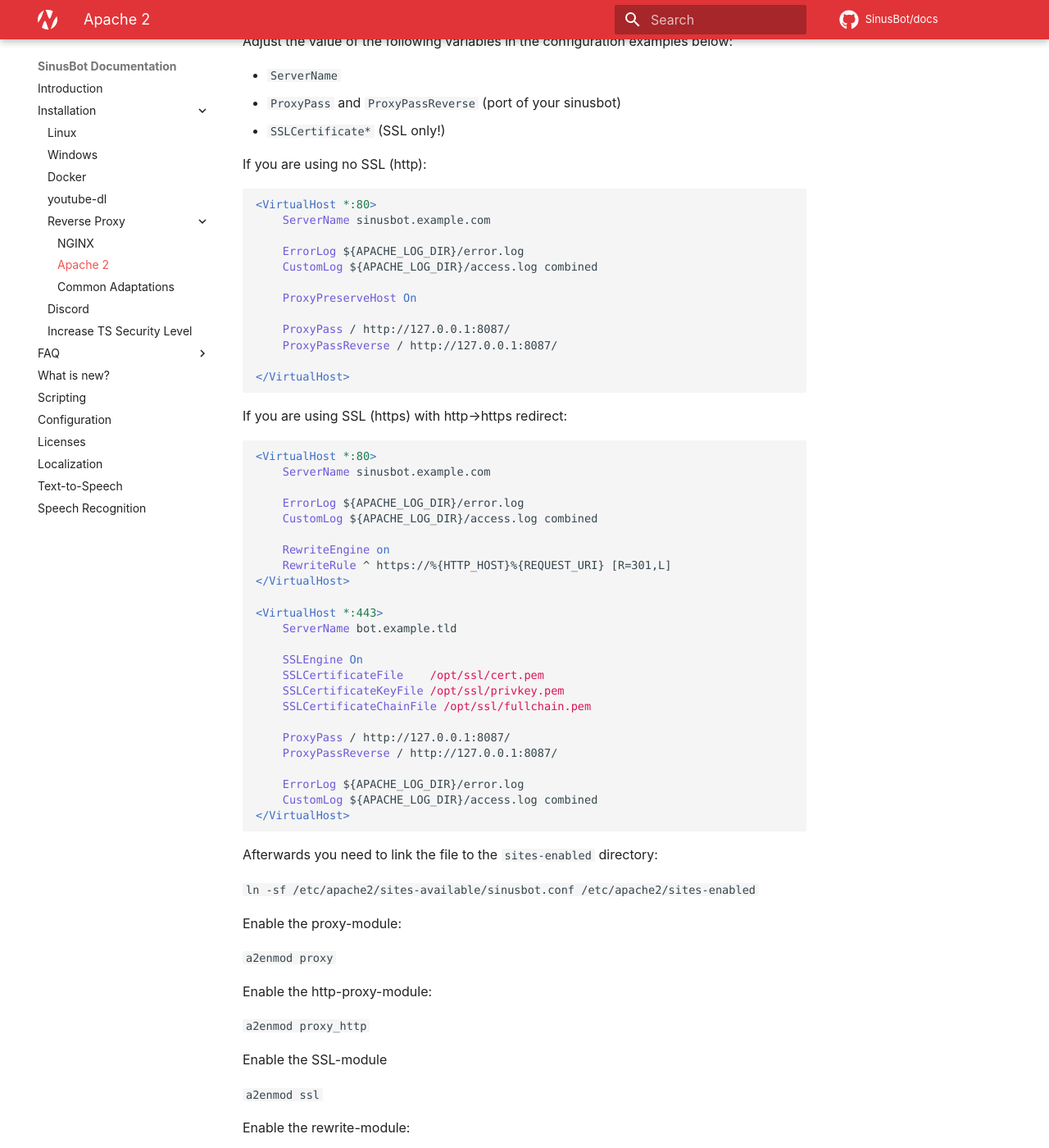
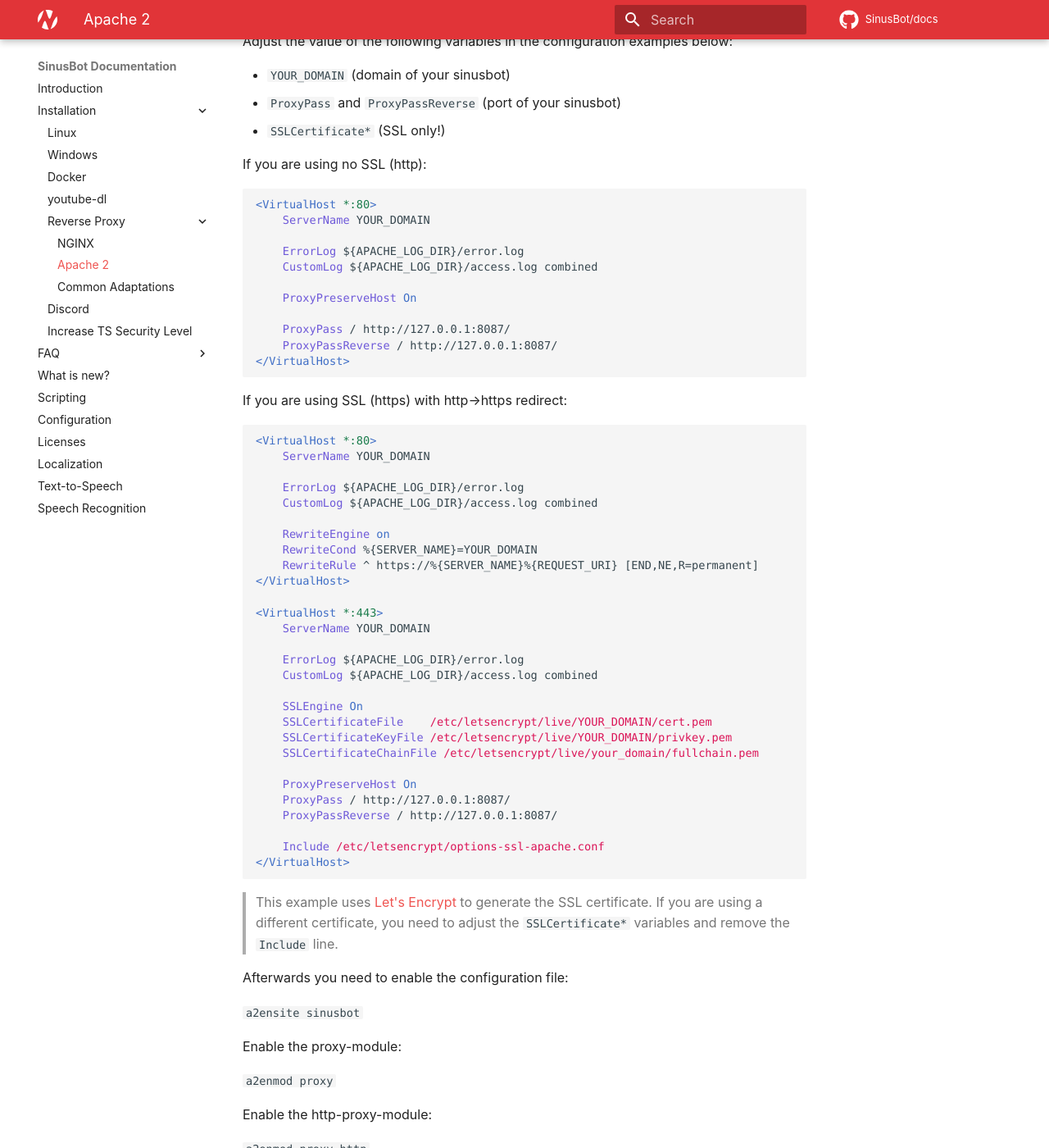
Before and after one commit to SinusBot/docs, an MkDocs documentation site: the page built from docs/reverse-proxy/apache2.md, in a window 1280 px wide and 1400 px high, scrolled down 353 px. Shown: the whole window at 82% size. Built offline with MkDocs 1.6.1 and Material for MkDocs 9.7.7, drawn with Linux system fonts in a browser that asks for light colours; comment, search, counter and statistics services are not loaded.

Commit message:
Update installation & reverse proxy documentation
- Reworked discord installation docs
- Updated reverse proxy docs

Suppresses #27

````diff
--- a/docs/reverse-proxy/apache2.md
+++ b/docs/reverse-proxy/apache2.md
@@ -4,7 +4,7 @@
 
 Adjust the value of the following variables in the configuration examples below:
 
-- `ServerName`
+- `YOUR_DOMAIN` (domain of your sinusbot)
 - `ProxyPass` and `ProxyPassReverse` (port of your sinusbot)
 - `SSLCertificate*` (SSL only!)
 
@@ -14,7 +14,7 @@
 
 ```apache
 <VirtualHost *:80>
-    ServerName sinusbot.example.com
+    ServerName YOUR_DOMAIN
 
     ErrorLog ${APACHE_LOG_DIR}/error.log
     CustomLog ${APACHE_LOG_DIR}/access.log combined
@@ -23,7 +23,6 @@
 
     ProxyPass / http://127.0.0.1:8087/
     ProxyPassReverse / http://127.0.0.1:8087/
-
 </VirtualHost>
 ```
 
@@ -31,34 +30,39 @@
 
 ```apache
 <VirtualHost *:80>
-    ServerName sinusbot.example.com
+    ServerName YOUR_DOMAIN
 
     ErrorLog ${APACHE_LOG_DIR}/error.log
     CustomLog ${APACHE_LOG_DIR}/access.log combined
 
     RewriteEngine on
-    RewriteRule ^ https://%{HTTP_HOST}%{REQUEST_URI} [R=301,L]
+    RewriteCond %{SERVER_NAME}=YOUR_DOMAIN
+    RewriteRule ^ https://%{SERVER_NAME}%{REQUEST_URI} [END,NE,R=permanent]
 </VirtualHost>
 
 <VirtualHost *:443>
-    ServerName bot.example.tld
+    ServerName YOUR_DOMAIN
+
+    ErrorLog ${APACHE_LOG_DIR}/error.log
+    CustomLog ${APACHE_LOG_DIR}/access.log combined
 
     SSLEngine On
-    SSLCertificateFile    /opt/ssl/cert.pem
-    SSLCertificateKeyFile /opt/ssl/privkey.pem
-    SSLCertificateChainFile /opt/ssl/fullchain.pem
+    SSLCertificateFile    /etc/letsencrypt/live/YOUR_DOMAIN/cert.pem
+    SSLCertificateKeyFile /etc/letsencrypt/live/YOUR_DOMAIN/privkey.pem
+    SSLCertificateChainFile /etc/letsencrypt/live/your_domain/fullchain.pem
 
+    ProxyPreserveHost On
     ProxyPass / http://127.0.0.1:8087/
     ProxyPassReverse / http://127.0.0.1:8087/
 
-    ErrorLog ${APACHE_LOG_DIR}/error.log
-    CustomLog ${APACHE_LOG_DIR}/access.log combined
+    Include /etc/letsencrypt/options-ssl-apache.conf
 </VirtualHost>
 ```
+> This example uses [Let's Encrypt](https://letsencrypt.org/) to generate the SSL certificate. If you are using a different certificate, you need to adjust the `SSLCertificate*` variables and remove the `Include` line.
 
-Afterwards you need to link the file to the `sites-enabled` directory:
+Afterwards you need to enable the configuration file:
 
-`ln -sf /etc/apache2/sites-available/sinusbot.conf /etc/apache2/sites-enabled`
+`a2ensite sinusbot`
 
 Enable the proxy-module:
 
````
Also changed, not shown: docs/installation/discord.md (+9 -6 lines), docs/reverse-proxy/common-adaptations.md (+4 -3 lines), docs/reverse-proxy/nginx.md (+7 -6 lines), 2 other files.
